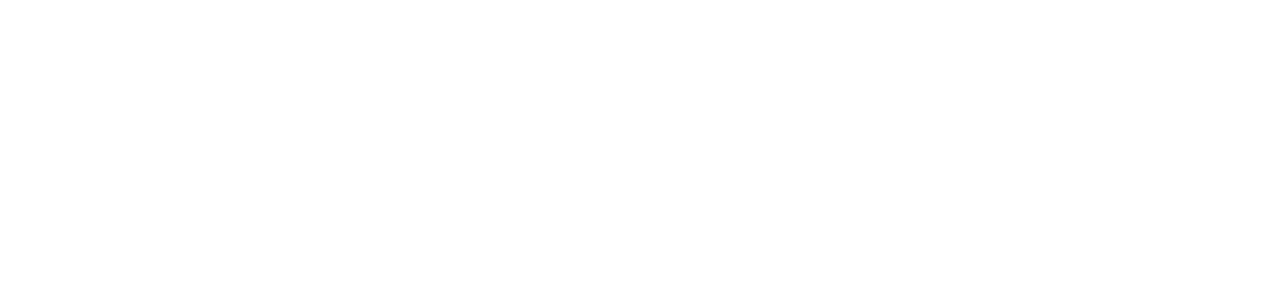
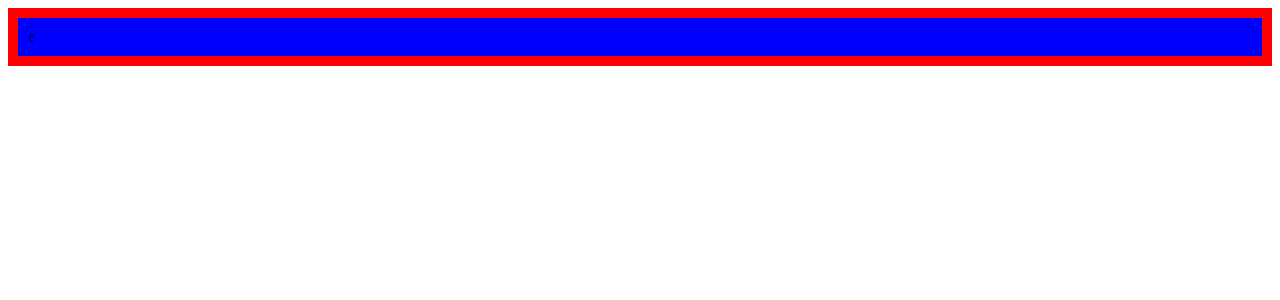
Before and after one commit to pirotech/trendcom-admin-test-task, a Vue app: page / in a window 1280 px wide. Shown: the top 300 px of the page. Built offline with nearby package versions, Linux system fonts and the light colour scheme.

Commit message:
Add scss

```diff
--- a/package.json
+++ b/package.json
@@ -41,6 +41,7 @@
     "friendly-errors-webpack-plugin": "^1.6.1",
     "html-webpack-plugin": "^2.30.1",
     "node-notifier": "^5.1.2",
+    "node-sass": "^4.11.0",
     "optimize-css-assets-webpack-plugin": "^3.2.0",
     "ora": "^1.2.0",
     "portfinder": "^1.0.13",
@@ -48,6 +49,7 @@
     "postcss-loader": "^2.0.8",
     "postcss-url": "^7.2.1",
     "rimraf": "^2.6.0",
+    "sass-loader": "^7.1.0",
     "semver": "^5.3.0",
     "shelljs": "^0.7.6",
     "uglifyjs-webpack-plugin": "^1.1.1",
--- a/src/App.vue
+++ b/src/App.vue
@@ -1,5 +1,10 @@
 <template>
   <div id="app">
+		<div class="parent">
+			<div class="child">
+				e
+			</div>
+		</div>
   </div>
 </template>
 
@@ -11,5 +16,13 @@
 }
 </script>
 
-<style>
+<style lang="scss">
+.parent {
+	background-color: red;
+	padding: 10px;
+	.child {
+		background-color: blue;
+		padding: 10px;
+	}
+}
 </style>
```
Also changed, not shown: 2 other files (tests, documents, lock files or other folders).
